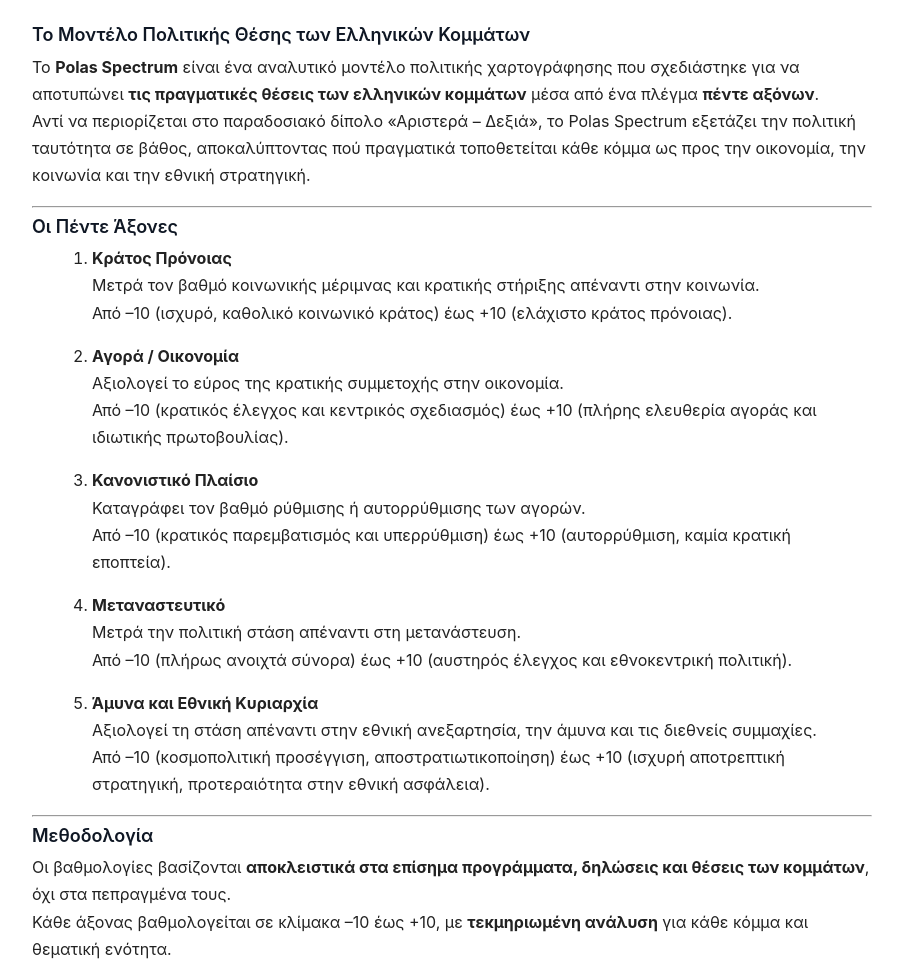
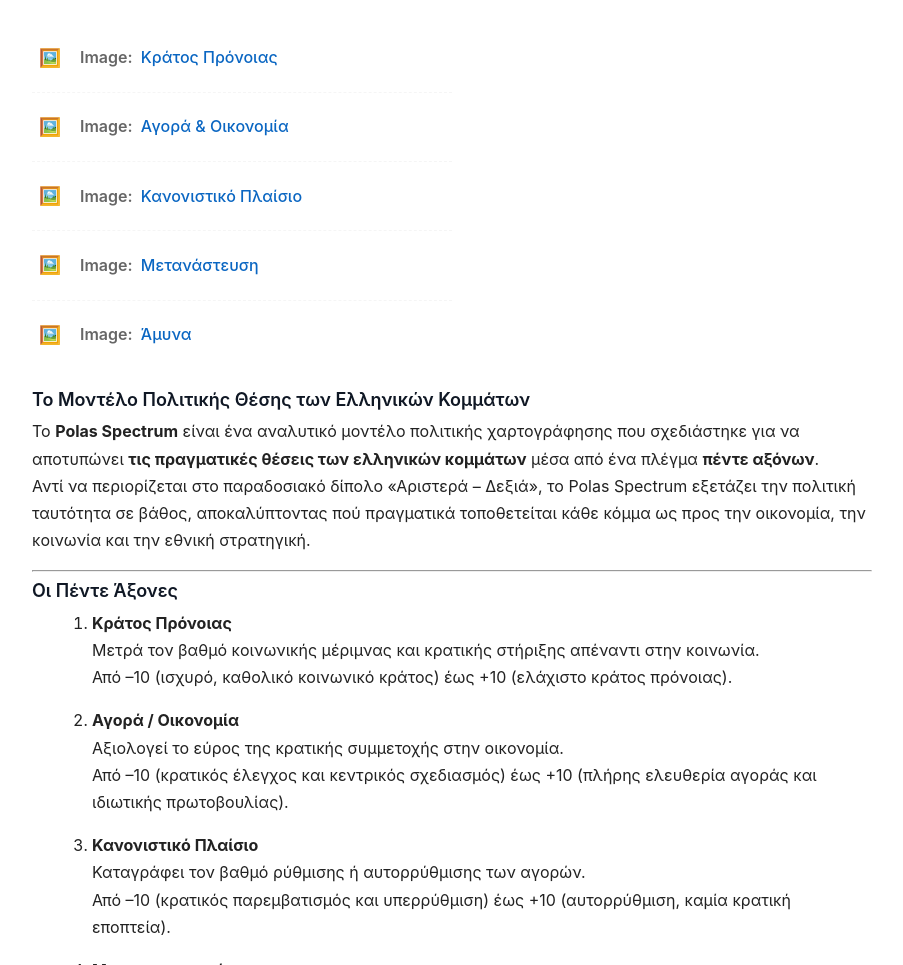
Before and after one commit to thanpolas/polasreport.gr, a Jekyll site: the page built from _posts/2025-10-23-spectrum.md, in a window 1280 px wide and 1400 px high, cut to the strip 435-1400 px from the top of the window. Shown: the whole strip, without its empty margins (188-1091 px from the left). Built offline with Jekyll 4.4.1, drawn with Linux system fonts in a browser that asks for light colours.

Commit message:
fix n tweak frontpage

```diff
--- a/_posts/2025-10-23-spectrum.md
+++ b/_posts/2025-10-23-spectrum.md
@@ -8,6 +8,22 @@
 tiktok: https://www.tiktok.com/@thanpolas/video/7564461836016389398
 facebook: https://www.facebook.com/reel/1706701446670066/
 categories: politics
+media:
+    - type: image
+      url: "/polas-spectrum/assets/partyscale-welfare@2x.png"
+      caption: "Κράτος Πρόνοιας"
+    - type: image
+      url: "/polas-spectrum/assets/partyscale-economy@2x.png"
+      caption: "Αγορά & Οικονομία"
+    - type: image
+      url: "/polas-spectrum/assets/partyscale-regulation@2x.png"
+      caption: "Κανονιστικό Πλαίσιο"
+    - type: image
+      url: "/polas-spectrum/assets/partyscale-immigration@2x.png"
+      caption: "Μετανάστευση"
+    - type: image
+      url: "/polas-spectrum/assets/partyscale-defense@2x.png"
+      caption: "Άμυνα"
 ---
 
 ### Το Μοντέλο Πολιτικής Θέσης των Ελληνικών Κομμάτων
--- a/_sass/_polas-spectrum.scss
+++ b/_sass/_polas-spectrum.scss
@@ -33,28 +33,7 @@
 
 // ---- Chart Download Links ----
 
-a[href*="/polas-spectrum/assets/"] {
-  display: inline-block;
-  margin: $sp-xs 0 $sp-lg;
-  color: $color-accent;
-  background: rgba(10, 102, 194, 0.04);
-  padding: $sp-xs 0.6rem;
-  border-radius: $radius;
-  font-weight: 600;
-  text-decoration: none;
-  border: 1px solid rgba(10, 102, 194, 0.08);
-  @include transition(background-color);
 
-  &:hover {
-    background: rgba(10, 102, 194, 0.09);
-    text-decoration: none;
-  }
-
-  &:focus {
-    outline: 3px solid rgba(10, 102, 194, 0.15);
-    outline-offset: 3px;
-  }
-}
 
 // Chart images in tables (thumbnails)
 table img[src*="/polas-spectrum/assets/"] {
--- a/_sass/components/_media-gallery.scss
+++ b/_sass/components/_media-gallery.scss
@@ -38,13 +38,18 @@
   .media-item {
     display: flex;
     align-items: center;
-    gap: 0.6rem;
-    padding: $sp-xs 0;
+    gap: 0.75rem;
+    padding: $sp-lg 0;
     border-bottom: 1px dashed rgba(0, 0, 0, 0.04);
 
     a {
-      color: $color-text;
+      color: $color-accent;
       font-weight: 500;
+      text-decoration: none;
+    }
+
+    a:visited {
+      color: $color-accent;
     }
 
     strong {
--- a/_sass/components/_post-list.scss
+++ b/_sass/components/_post-list.scss
@@ -14,7 +14,7 @@
     position: relative; /* for pseudo-elements like the left accent */
   }
 
-  a {
+  .post-list-title-link {
     font-weight: 600;
     color: $color-text;
   }
@@ -62,6 +62,12 @@
       color: $color-text;
     }
   }
+  .media-type {
+    font-size: 1.3rem;
+    padding: 0;
+    margin: 0;
+    line-height: 0;
+  }
 }
 
 /* Gold dot for the featured (first) episode */
```
Also changed, not shown: index.markdown (+8 -4 lines).
